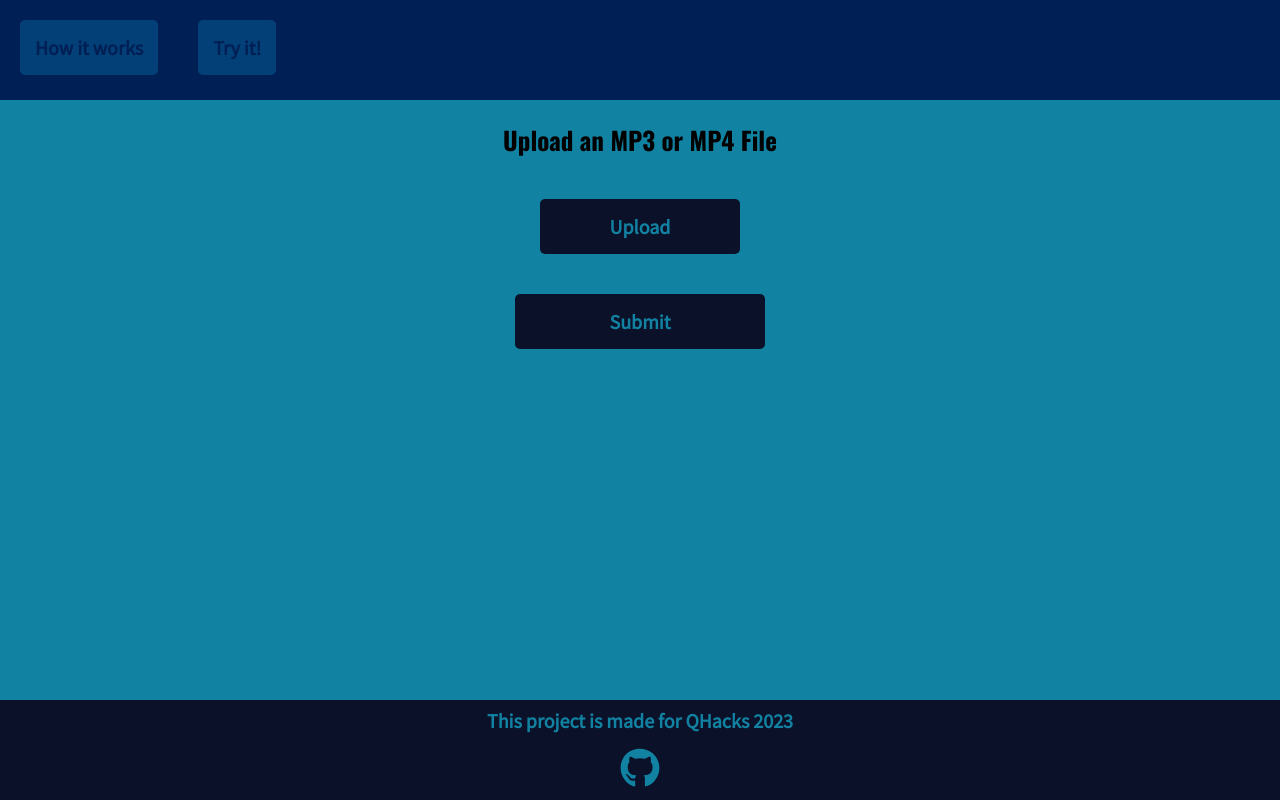
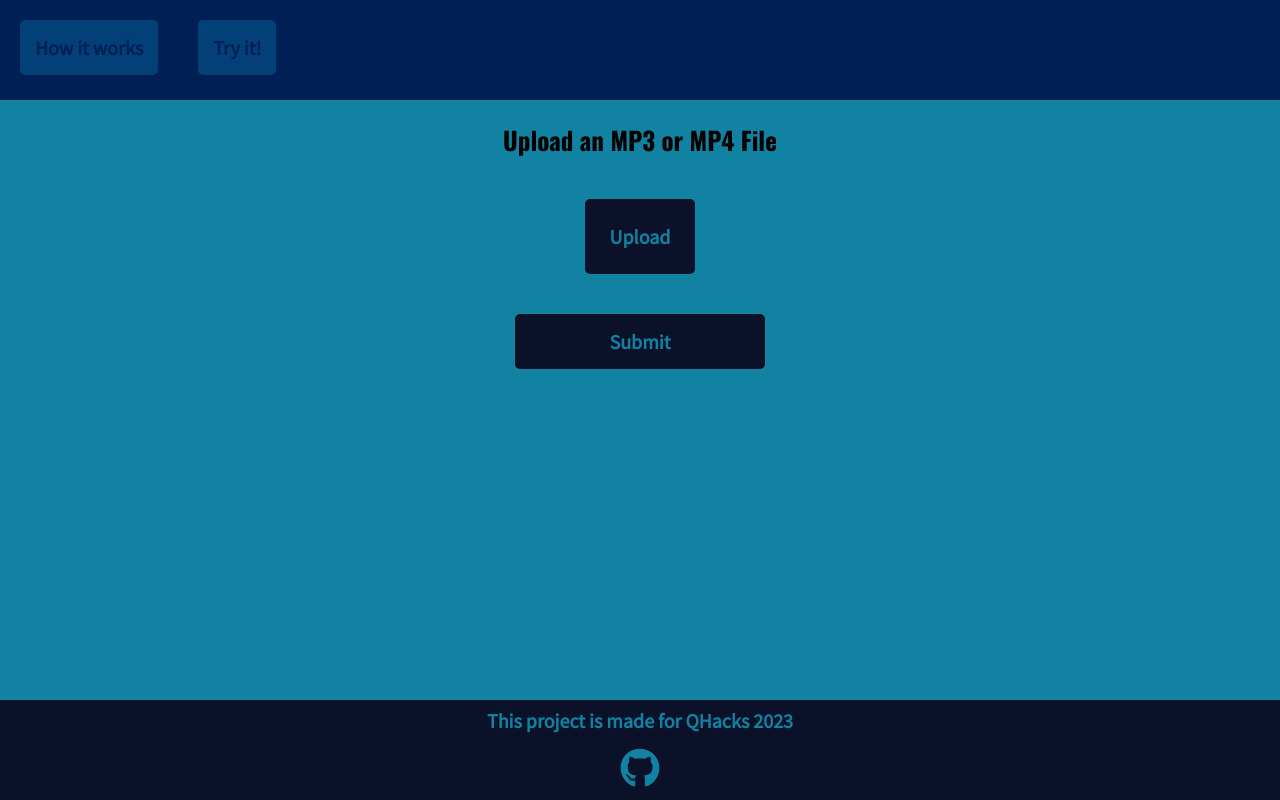
Before and after one commit to ammarlakda/scholarscribe, a React (Vite) app in the folder frontend/: page /try-it in a window 1280 px wide. Built offline with nearby package versions, Linux system fonts and the light colour scheme.

Commit message:
fixed upload button not working

```diff
--- a/frontend/package.json
+++ b/frontend/package.json
@@ -12,6 +12,7 @@
     "react": "^18.2.0",
     "react-dom": "^18.2.0",
     "react-icons": "^4.7.1",
+    "react-notion": "^0.10.0",
     "react-router-dom": "^6.8.0",
     "sass": "^1.57.1"
   },
--- a/frontend/styles/pages/tryit.scss
+++ b/frontend/styles/pages/tryit.scss
@@ -13,7 +13,12 @@
   }
 
   &__upload-button {
-    width: 20rem;
+    padding: 0;
+    label {
+      display: inline-flex;
+      cursor: pointer;
+      padding: 2.5rem;
+    }
   }
 
   &__clear {
```
Also changed, not shown: 1 other file (tests, documents, lock files or other folders).
